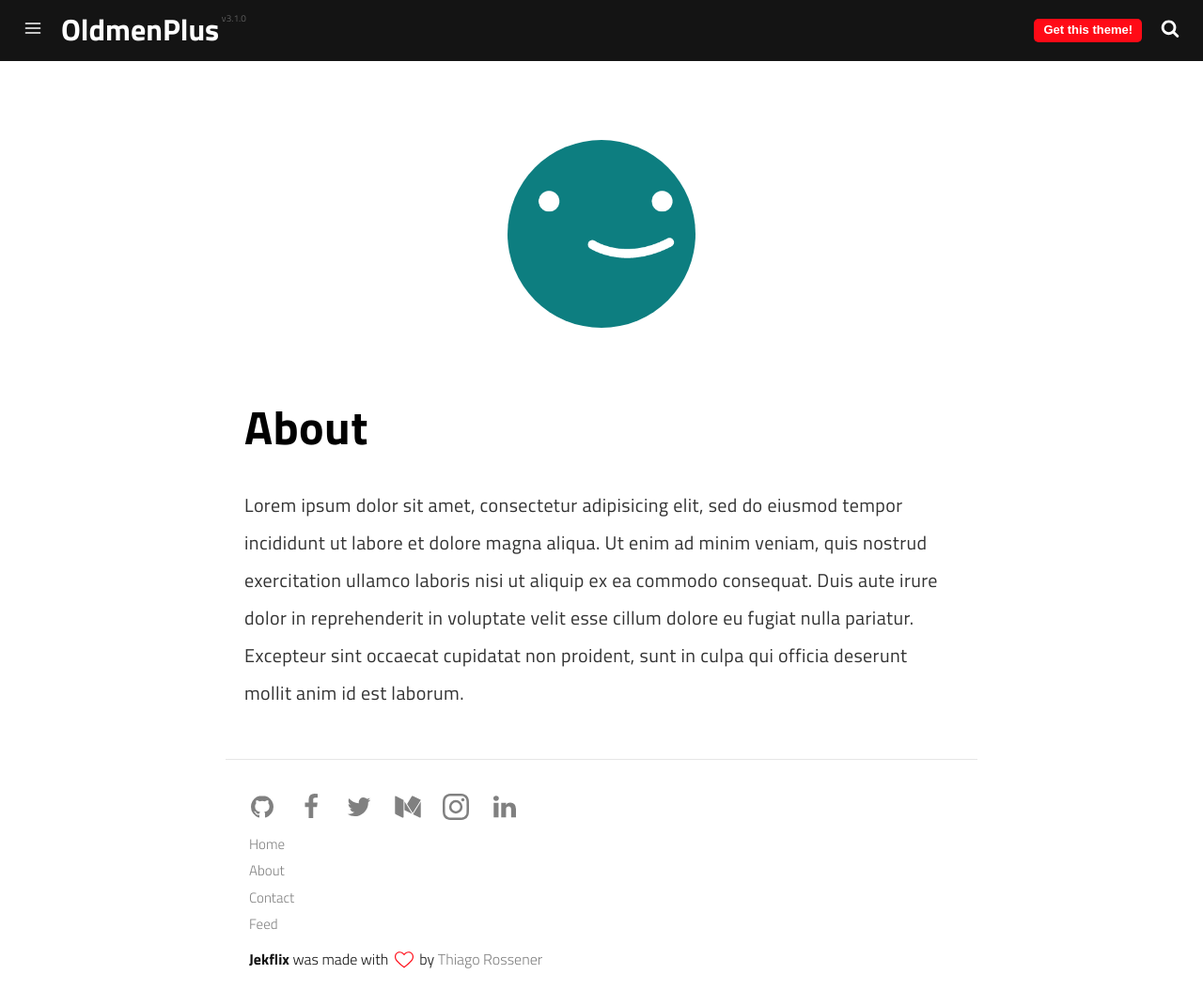
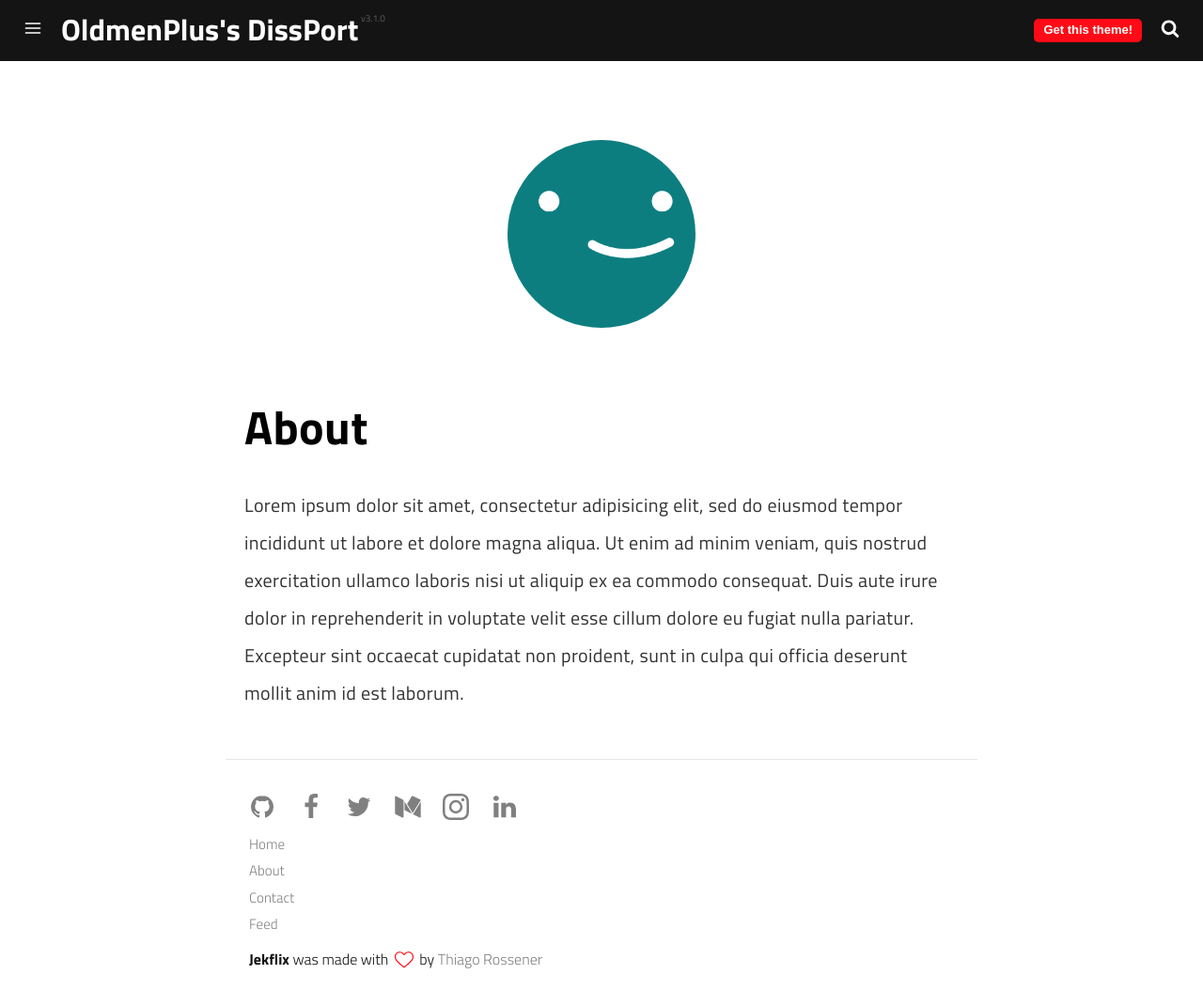
Before and after one commit to oldmenplus/OldmenPlusDissPort, a Jekyll site: the page built from pages/about.md, in a window 1280 px wide and 1070 px high. Shown: the whole window at 94% size. Built offline with Jekyll 4.4.1, drawn with Linux system fonts in a browser that asks for light colours; a script that is not in the unit is left out; some of the changed lines change nothing that is shown.

Commit message:
Update _config.yml

```diff
--- a/_config.yml
+++ b/_config.yml
@@ -1,10 +1,13 @@
 # Site Settings
-name: OldmenPlus
-title: OldmenPlus's Port | OP的吐槽港口
+name: OldmenPlus's DissPort
+title: OldmenPlus's DissPort | OP的吐槽港口
 description: 会一点点PS和代码的送餐骑士，疯狂吐槽的强迫症收集控 (´･Д･)」
 tags:
   - OldmenPlus
+  - oldmenplus
   - OP
+  - OldmenPlus's DissPort
+  - oldmenplus's dissport
   - 吐槽
   - 电脑
   - 数码
```
